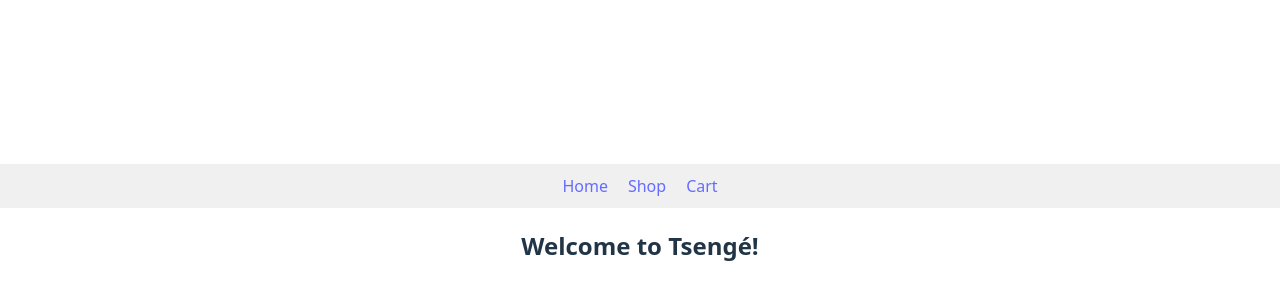
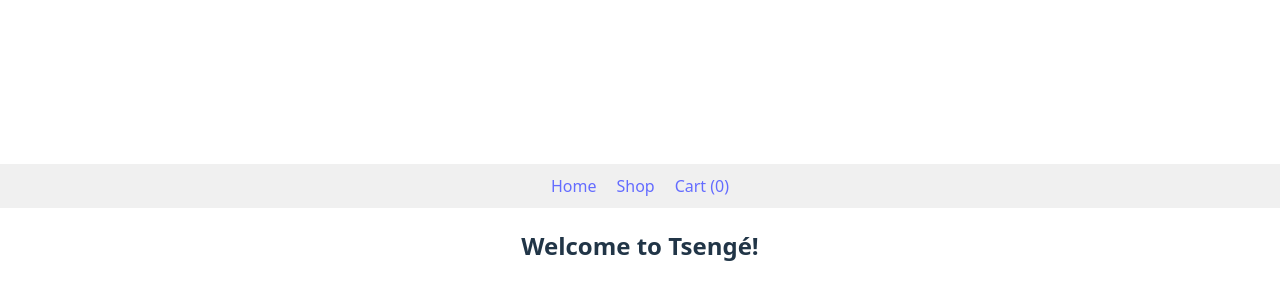
Before and after one commit to angietseng/shopping-ml-site, a React (Vite) app in the folder client/: page / in a window 1280 px wide. Shown: the part 176-476 px from the top of the page. Built offline with nearby package versions, Linux system fonts and the light colour scheme.

Commit message:
Add cart count in navigation bar

```diff
--- a/client/src/App.jsx
+++ b/client/src/App.jsx
@@ -42,7 +42,9 @@ function App() {
       <nav style={{ padding: "10px", backgroundColor: "#f0f0f0" }}>
         <Link to="/" style={{ margin: "0 10px" }}>Home</Link>
         <Link to="/shop" style={{ margin: "0 10px" }}>Shop</Link>
-        <Link to="/cart" style={{ margin: "0 10px" }}>Cart</Link>
+        <Link to="/cart" style={{ margin: "0 10px" }}>
+          Cart ({cart.reduce((sum, item) => sum + item.quantity, 0)})
+        </Link>
       </nav>
 
       <Routes>
```
